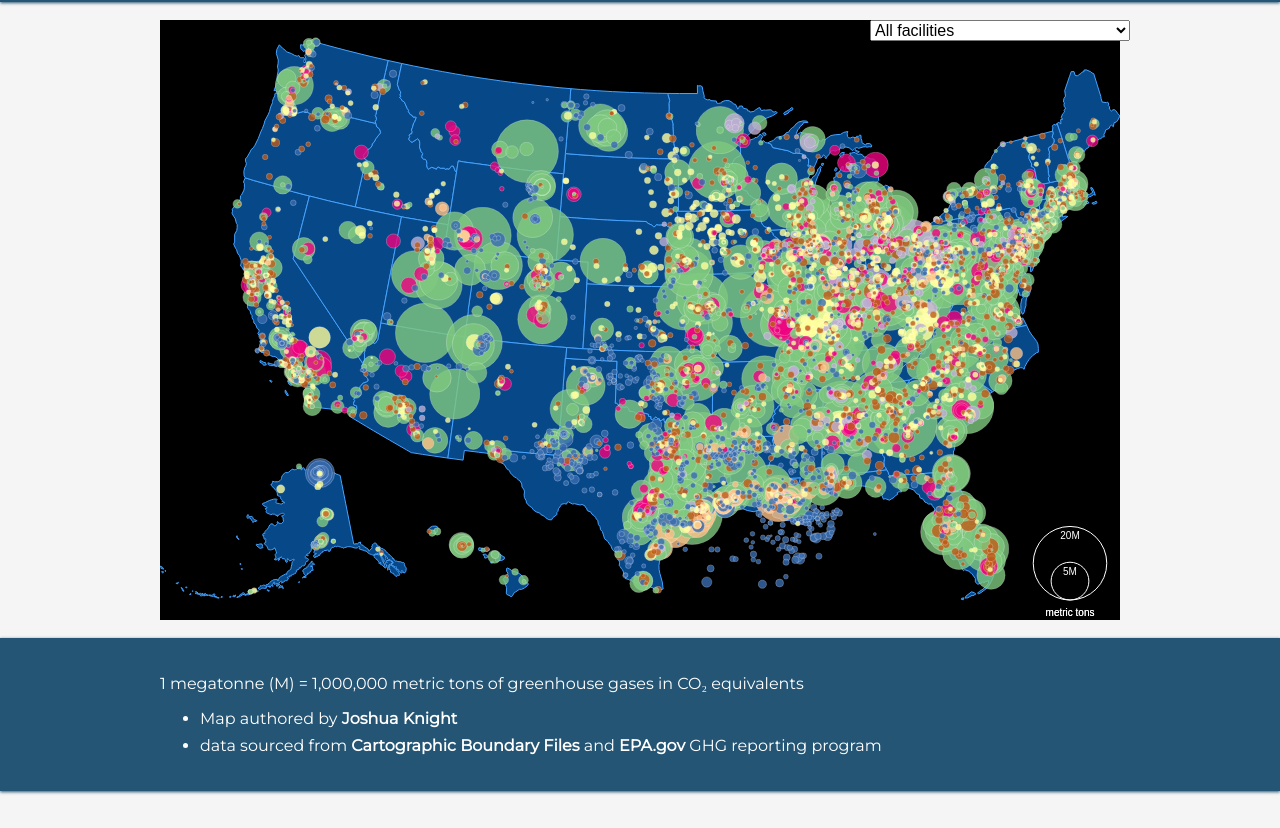
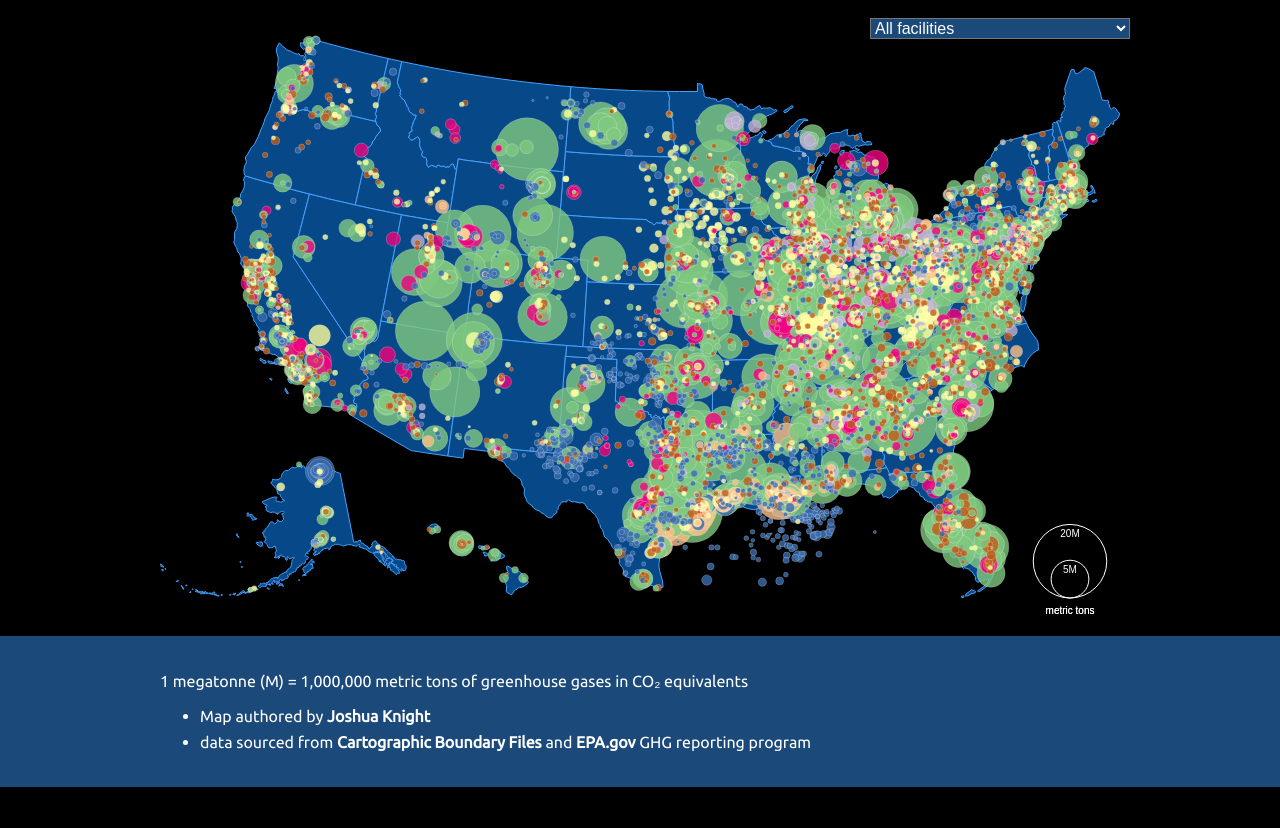
Before and after one commit to JoshuaKnightKY/greenhouse-emitters, a plain HTML site: page index.html in a window 1280 px wide. Shown: the part 73-901 px from the top of the page. Drawn offline with nearby package versions, Linux system fonts and the light colour scheme.

Commit message:
tweak font and filter/dropdown coloring

```diff
--- a/index.html
+++ b/index.html
@@ -6,19 +6,21 @@
   <meta name="viewport" content="initial-scale=1.0">
   <meta charset="utf-8">
 
-  <link href="http://fonts.googleapis.com/css?family=Montserrat" rel="stylesheet" type="text/css">
-  <style>
+<link href="https://fonts.googleapis.com/css?family=Ubuntu" rel="stylesheet">
+<style>
+
     body {
       padding: 0;
       margin: 0;
       background: whitesmoke;
-      font-family: Montserrat, serif;
+      font-family: 'Ubuntu', sans-serif;
+      background-color: #000000;
     }
     header, footer {
-      background: #245574;
+      background: #1B4A7A;
       color: white;
       padding: 18px 0;
-      box-shadow: 0px 1px 3px #245574;
+      box-shadow: 0px 1px 3px #000000;
     }
     .container {
       width: 960px;
@@ -85,6 +87,8 @@
       right: 150px;
       width: 260px;
       font-size: 1em;
+      background: #1B4A7A;
+      color: #ffffff;
     }
 
   </style>
```
